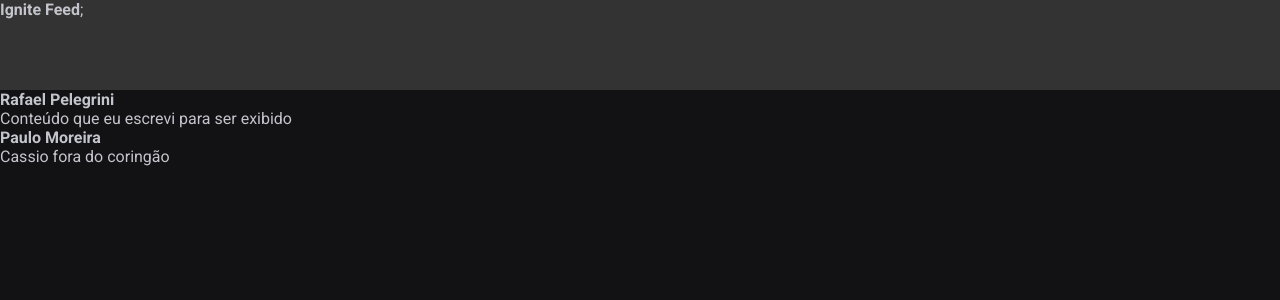
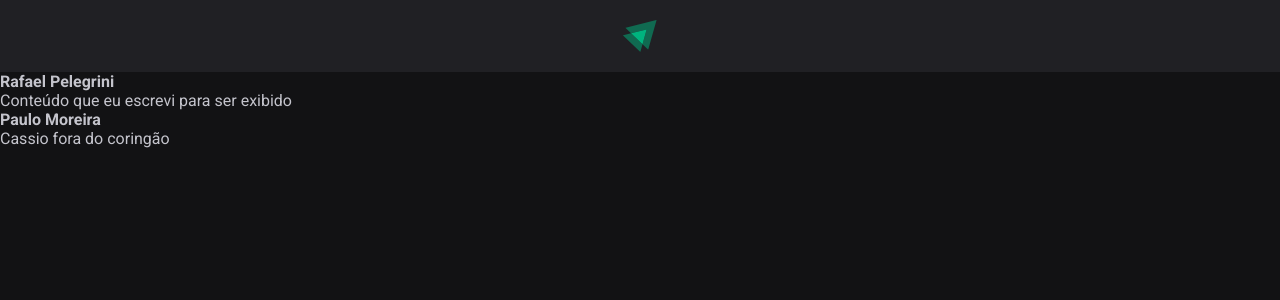
Before and after one commit to arrobarafael/ignite-feed, a React (Vite) app: page / in a window 1280 px wide. Shown: the top 300 px of the page. Built offline with nearby package versions, Linux system fonts and the light colour scheme.

Commit message:
Formatação de header

```diff
--- a/src/components/Header.jsx
+++ b/src/components/Header.jsx
@@ -1,9 +1,11 @@
 import styles from './Header.module.css';
-console.log(styles.header);
+
+import igniteLogo from '../assets/ignite-logo.svg';
+
 export function Header() {
   return (
     <header className={styles.header}>
-      <strong>Ignite Feed</strong>;
+      <img src={igniteLogo} alt="Logotipo do Ignite" />
     </header>
   );
 }
--- a/src/components/Header.module.css
+++ b/src/components/Header.module.css
@@ -1,4 +1,10 @@
 .header {
-  background: #333;
-  height: 90px;
+  background: var(--gray-800);
+  display: flex;
+  justify-content: center;
+  padding: 1.25rem 0;
 }
+
+.header img {
+  height: 2rem;
+}
```
Also changed, not shown: src/assets/ignite-logo.svg (added).
